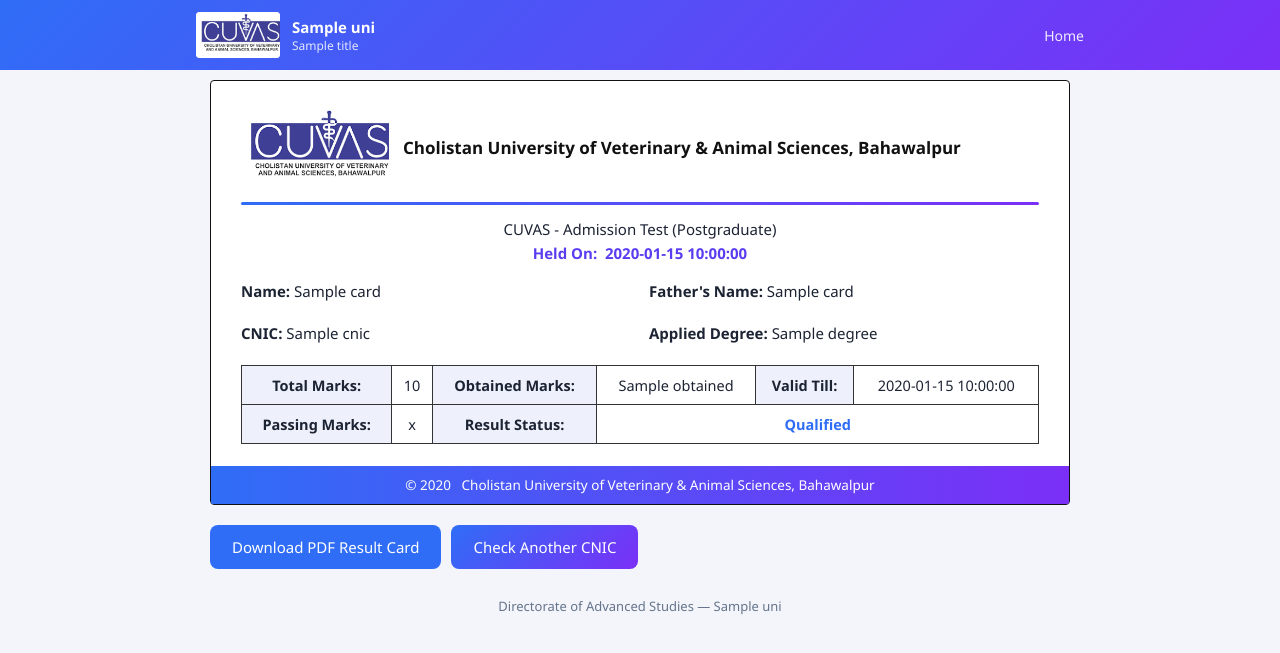
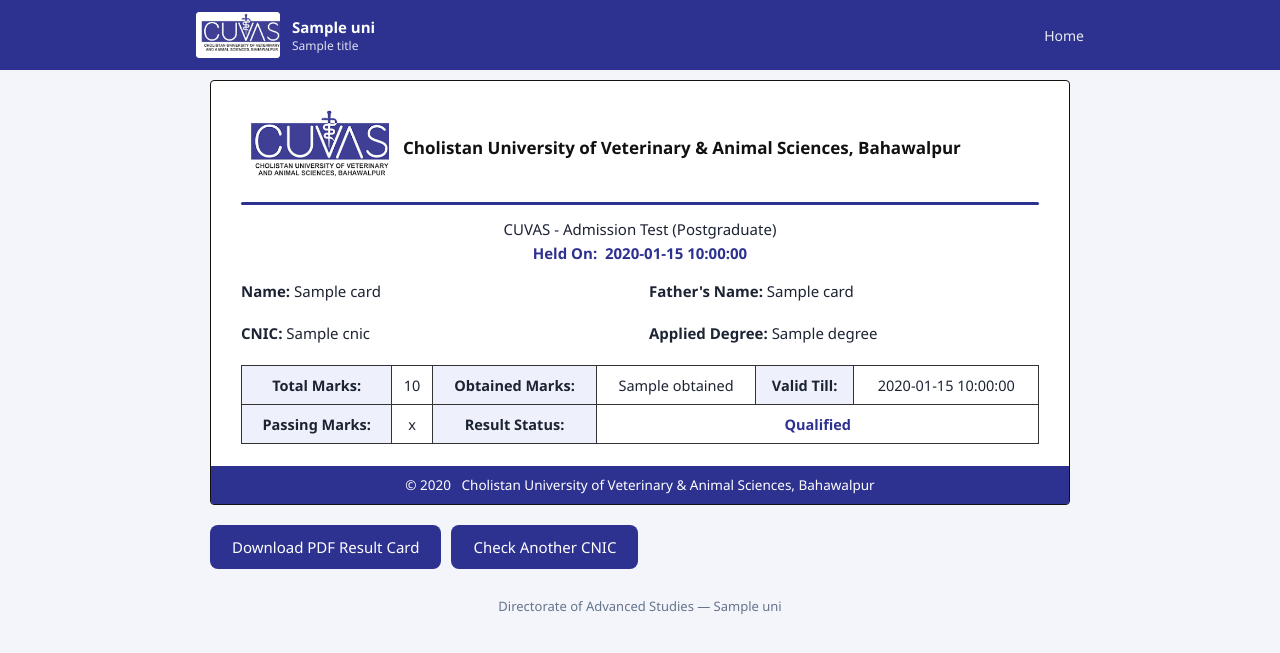
Before and after one commit to uzairareeb/cuvas-result-portal, a Flask app: template templates/result.html in a window 1280 px wide. Shown: the top 653 px of the page. Run offline with Flask 3, Linux system fonts and the light colour scheme; data comes from the database, SQL or seed files in the repository; the template is opened without the code that fills it: most values are stand-ins (such as "Sample title", 1, 10 or a date in 2020); some libraries are stand-ins or nearby versions.

Commit message:
Solid CUVAS indigo #2D3290 theme instead of gradient

```diff
--- a/static/css/style.css
+++ b/static/css/style.css
@@ -1,8 +1,8 @@
-:root { --green: #2f6df6; --green-d: #1e4fd6; --purple: #7b2ff7; --indigo: #5a3df0; --bg: #f4f5fb; --ink: #1c2333; --muted: #64748b; --line: #dfe4f2; }
+:root { --green: #2d3290; --green-d: #22265f; --purple: #2d3290; --indigo: #2d3290; --bg: #f4f5fb; --ink: #1c2333; --muted: #64748b; --line: #dfe4f2; }
 * { box-sizing: border-box; }
 body { margin: 0; font-family: "Segoe UI", system-ui, -apple-system, Arial, sans-serif; background: var(--bg); color: var(--ink); }
 .wrap { max-width: 920px; margin: 0 auto; padding: 0 16px; }
-.topbar { background: linear-gradient(135deg, #2f6df6 0%, #7b2ff7 100%); color: #fff; padding: 12px 0; }
+.topbar { background: #2d3290; color: #fff; padding: 12px 0; }
 .topbar .wrap { display: flex; justify-content: space-between; align-items: center; }
 .brand { display: flex; gap: 12px; align-items: center; }
 .brand-logo { height: 46px; width: auto; border-radius: 4px; background: #fff; }
@@ -23,9 +23,9 @@ main { padding: 28px 0 40px; }
   flex: 1; min-width: 200px; padding: 12px 14px; font-size: 16px; border: 1.5px solid var(--line);
   border-radius: 8px; }
 .cnic-form input:focus { outline: none; border-color: var(--green); }
-button, .btn { background: linear-gradient(135deg, #2f6df6 0%, #7b2ff7 100%); color: #fff; border: none; border-radius: 8px; padding: 12px 22px;
+button, .btn { background: #2d3290; color: #fff; border: none; border-radius: 8px; padding: 12px 22px;
   font-size: 15px; cursor: pointer; text-decoration: none; display: inline-block; }
-button:hover, .btn:hover { background: linear-gradient(135deg, #1e4fd6 0%, #6425d6 100%); }
+button:hover, .btn:hover { background: #22265f; }
 .btn.primary { background: var(--green); }
 .btn.danger { background: #b3261e; }
 .error { color: #b3261e; font-size: 14px; margin-top: 10px; }
@@ -33,7 +33,7 @@ button:hover, .btn:hover { background: linear-gradient(135deg, #1e4fd6 0%, #6425
   padding: 10px 14px; border-radius: 8px; font-size: 14px; }
 .card-head { display: flex; justify-content: space-between; align-items: flex-start; gap: 12px; }
 .stamp { font-size: 26px; font-weight: 800; padding: 8px 26px; border-radius: 10px; color: #fff; letter-spacing: 2px; }
-.stamp.pass { background: linear-gradient(135deg, #2f6df6 0%, #7b2ff7 100%); }
+.stamp.pass { background: #2d3290; }
 .stamp.fail { background: #b3261e; }
 .details { margin: 22px 0 0; padding: 0; }
 .details > div { display: flex; gap: 12px; padding: 10px 4px; border-bottom: 1px solid var(--line); }
@@ -61,7 +61,7 @@ footer { text-align: center; color: var(--muted); font-size: 13px; padding: 18px
 .rlogo-img { width: 148px; height: auto; flex-shrink: 0; }
 .runititle { font-weight: 700; font-size: 17px; color: #111; }
 .rsub { text-align: center; font-size: 15px; margin: 0 0 4px; padding-top: 14px; }
-.rrule { height: 3px; background: linear-gradient(90deg, #2f6df6 0%, #7b2ff7 100%); margin: 14px 0 0; border-radius: 2px; }
+.rrule { height: 3px; background: #2d3290; margin: 14px 0 0; border-radius: 2px; }
 .rheld { text-align: center; color: var(--indigo); font-weight: 700; font-size: 15px; margin-bottom: 18px; }
 .rfields { }
 .frow { display: flex; gap: 18px; margin-bottom: 22px; }
@@ -70,9 +70,9 @@ footer { text-align: center; color: var(--muted); font-size: 13px; padding: 18px
 .rtable { width: 100%; border-collapse: collapse; margin: 6px 0 0; font-size: 14.5px; }
 .rtable td { border: 1.2px solid #333; padding: 9px 8px; text-align: center; }
 .rtable .lab2 { background: #eef0fb; font-weight: 700; }
-.rtable .val.status-q { color: #2f6df6; font-weight: 700; }
+.rtable .val.status-q { color: #2d3290; font-weight: 700; }
 .rtable .val.status-nq { color: #b3261e; font-weight: 700; }
-.rfoot { background: linear-gradient(90deg, #2f6df6 0%, #7b2ff7 100%); color: #fff; text-align: center; font-size: 13.5px; padding: 10px; margin: 22px -30px 0; border-radius: 0 0 2px 2px; }
+.rfoot { background: #2d3290; color: #fff; text-align: center; font-size: 13.5px; padding: 10px; margin: 22px -30px 0; border-radius: 0 0 2px 2px; }
 .rcard-wrap .actions { display: flex; gap: 10px; margin: 20px 0 8px; flex-wrap: wrap; }
 @media (max-width: 640px) {
   .frow { flex-direction: column; gap: 14px; }
```
